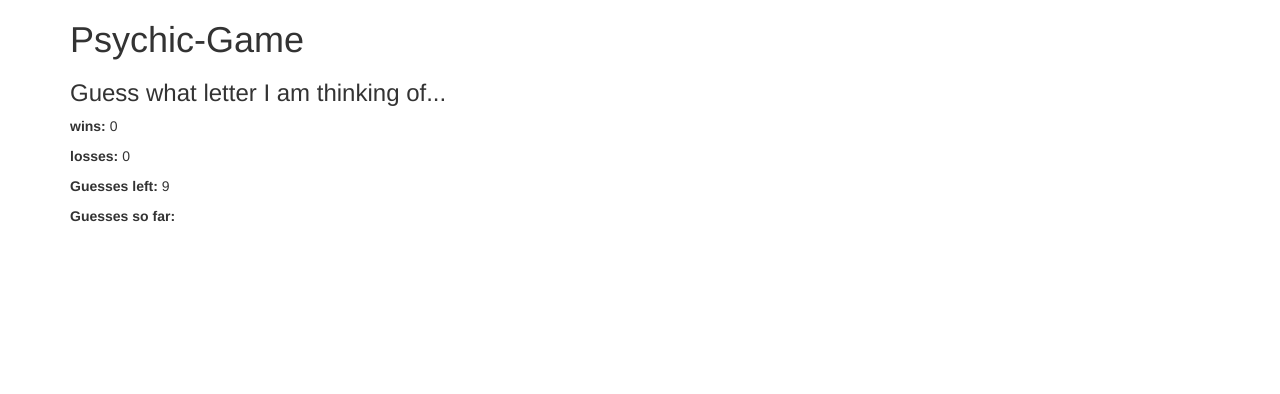
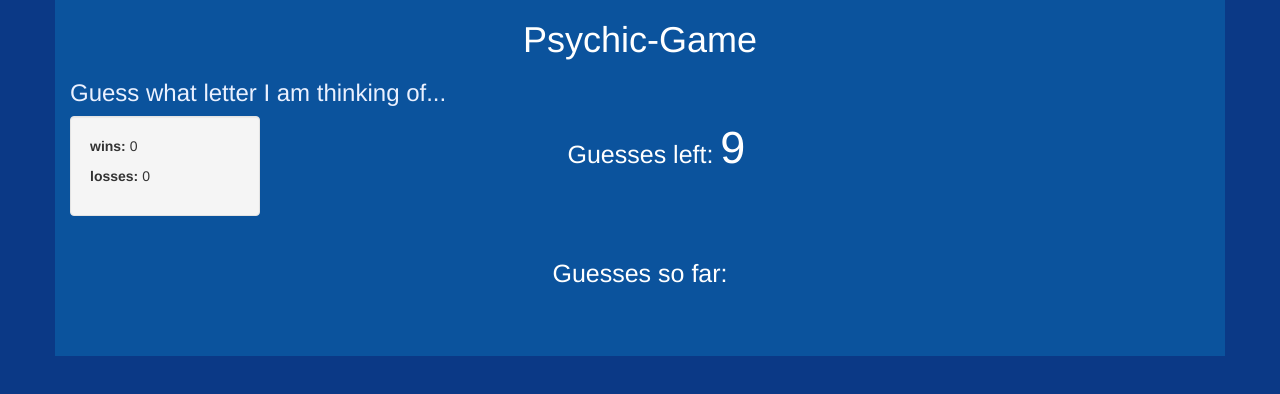
Before and after one commit to SenorCode/Psychic-Game, a plain HTML site: page index.html in a window 1280 px wide. Drawn offline with nearby package versions, Linux system fonts and the light colour scheme.

Commit message:
added some styling

```diff
--- a/assets/css/style.css
+++ b/assets/css/style.css
@@ -0,0 +1,33 @@
+body{
+	background-color: #0B3986;
+}
+
+.container{
+	background-color: #0B539D;
+}
+#title {
+	color: white;
+	text-align: center;
+}
+#game-info{
+	color: #EBF1FF;
+}
+
+#guesses-left{
+	color: white;
+	font-size: 45px;
+}
+.guesses-left{
+	color: white;
+	font-size: 25px;
+}
+.guesses-so-far{
+	height: 100px;
+	color: white;
+	font-size: 25px;
+}
+
+#guess-list{
+	color: white;
+	font-size: 32px;
+}
--- a/index.html
+++ b/index.html
@@ -10,23 +10,30 @@
 </head>
 <body>
 	<div class="container">
+		<div id="title">
 		<h1>Psychic-Game</h1>
+		</div>
 		<div id="game-info">
 			<h3>Guess what letter I am thinking of...</h3>
 		</div>
-		<div class="win-lose-box">
-			<p><strong>wins:</strong><span id="wins">  0</span></p>
-			<p><strong>losses:</strong><span id="losses">  0</span></p>
+		<div class="well col-md-2">
+			<p><strong>wins: </strong><span id="wins">  0</span></p>
+			<p><strong>losses: </strong><span id="losses">  0</span></p>
 		</div>
 
-		<div class="guesses-left">
-			<p><strong>Guesses left:</strong> <span id="guesses-left">  9</span></p>
+		<div class="row">
+
+		<div class="guesses-left col-lg-3 col-md-offset-3">
+			<p>Guesses left: <span id="guesses-left">  9</span></p>
 		</div>
-		<div class="guesses-so-far">
-		 	<p><strong>Guesses so far:</strong></p>
-		 	<p> <span id="guess-list"></span></p>
-		 </div>
-
+		</div>
+		<br>
+		<div class="row">
+			<div class="guesses-so-far col-lg-12 text-center">
+			 	<p>Guesses so far:</p>
+			 	<p> <span id="guess-list"></span></p>
+		 	</div>
+		</div>
 	</div>
 
 
```
